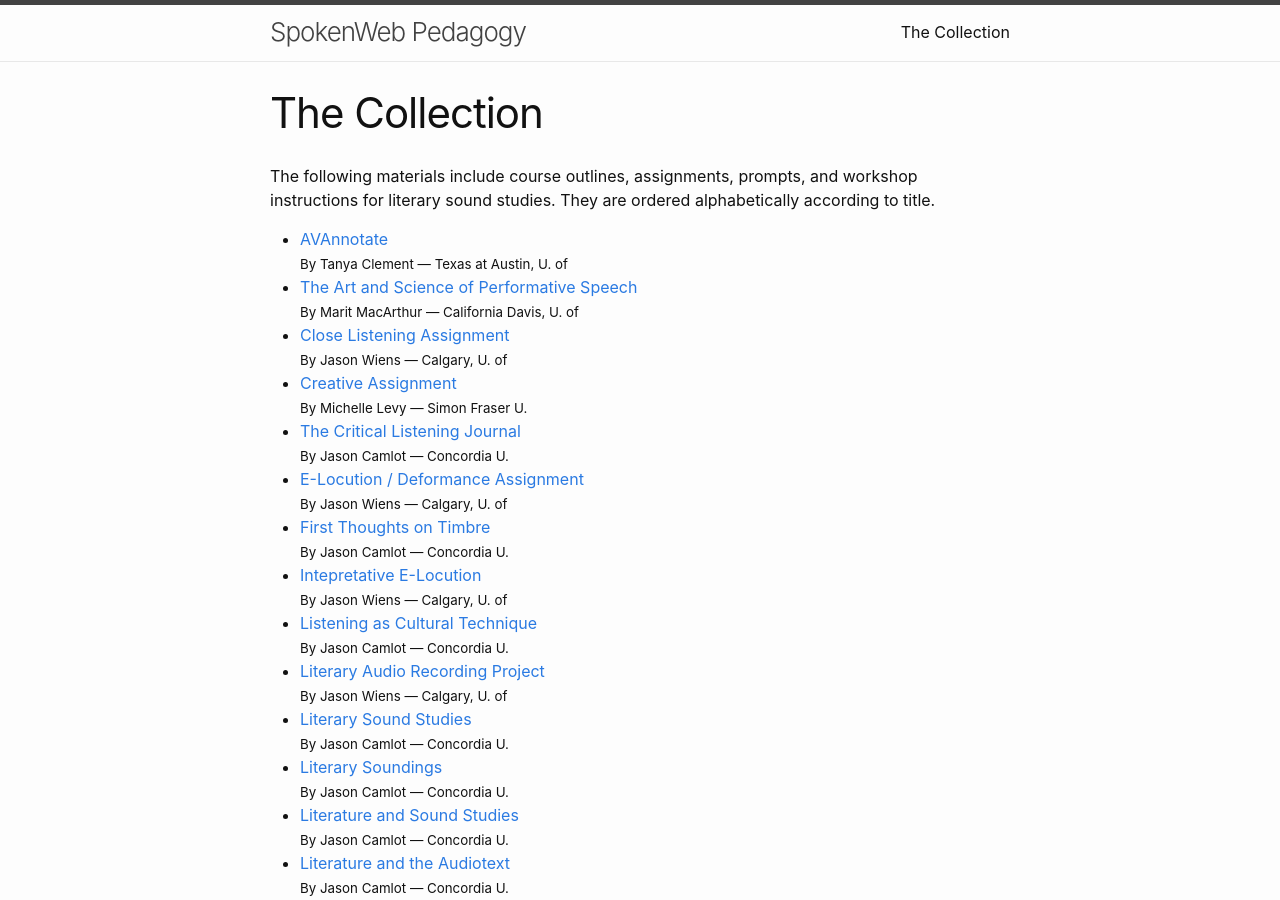
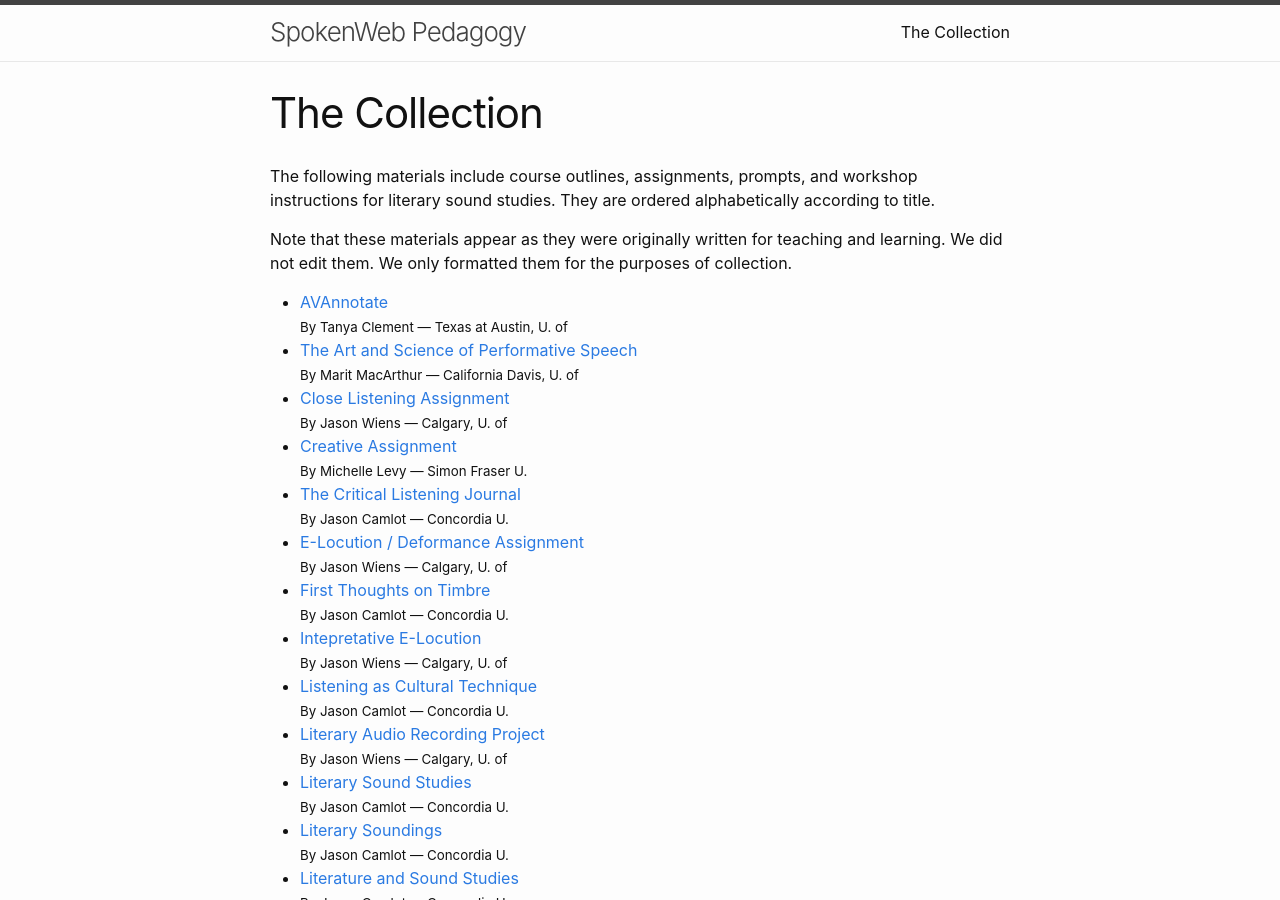
Before and after one commit to jentery/SWDemo, a Jekyll site: the page built from list_of_documents.markdown, in a window 1280 px wide and 900 px high. Built offline with Jekyll 4.4.1, drawn with Linux system fonts in a browser that asks for light colours.

Commit message:
Update list_of_documents.markdown

```diff
--- a/list_of_documents.markdown
+++ b/list_of_documents.markdown
@@ -5,6 +5,8 @@ permalink: /mdfiles/
 ---
 
 The following materials include course outlines, assignments, prompts, and workshop instructions for literary sound studies. They are ordered alphabetically according to title.
+
+Note that these materials appear as they were originally written for teaching and learning. We did not edit them. We only formatted them for the purposes of collection.
 
 <ul>
   {% assign documents = site.output_documents | where_exp: "page", "page.permalink contains '/output_documents/'" | sort: "title" %}
```
